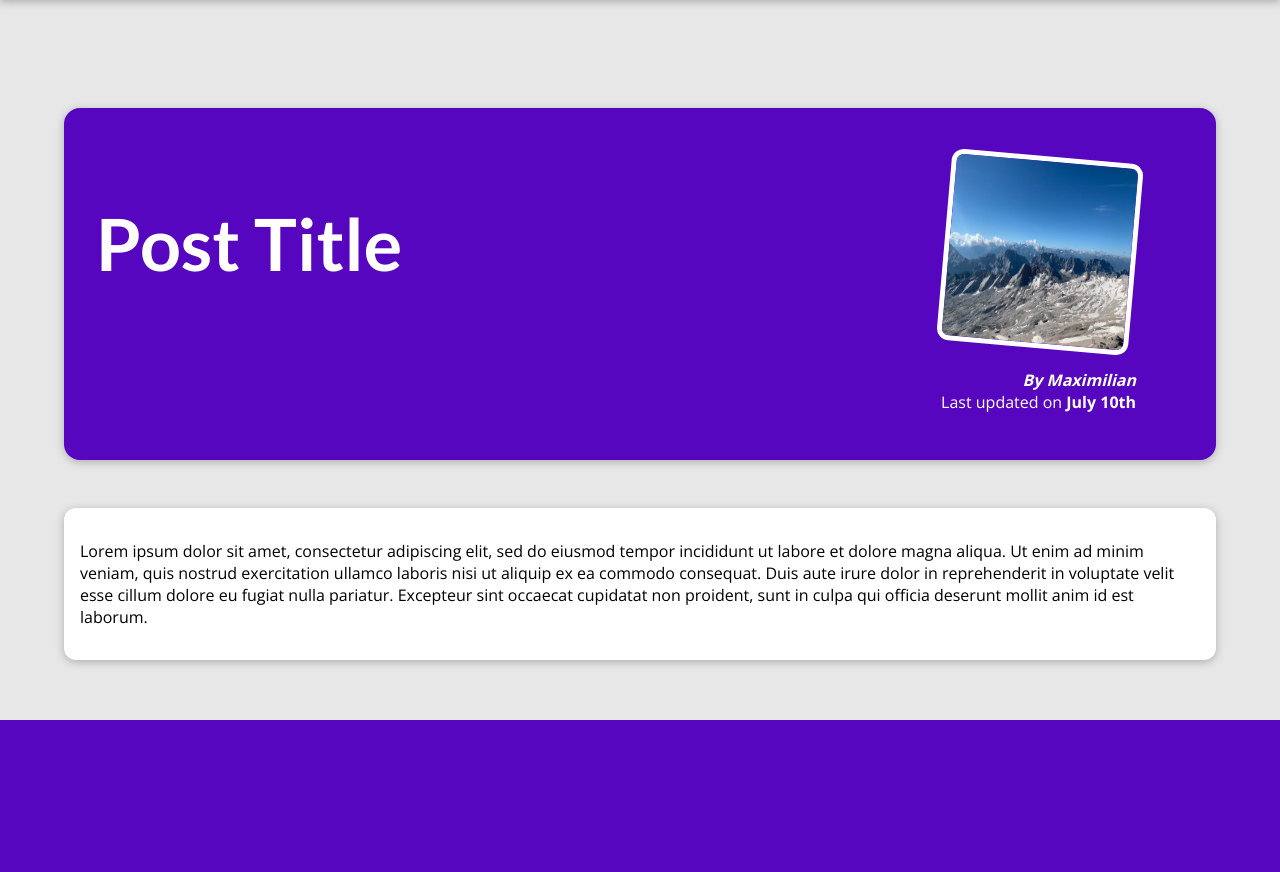
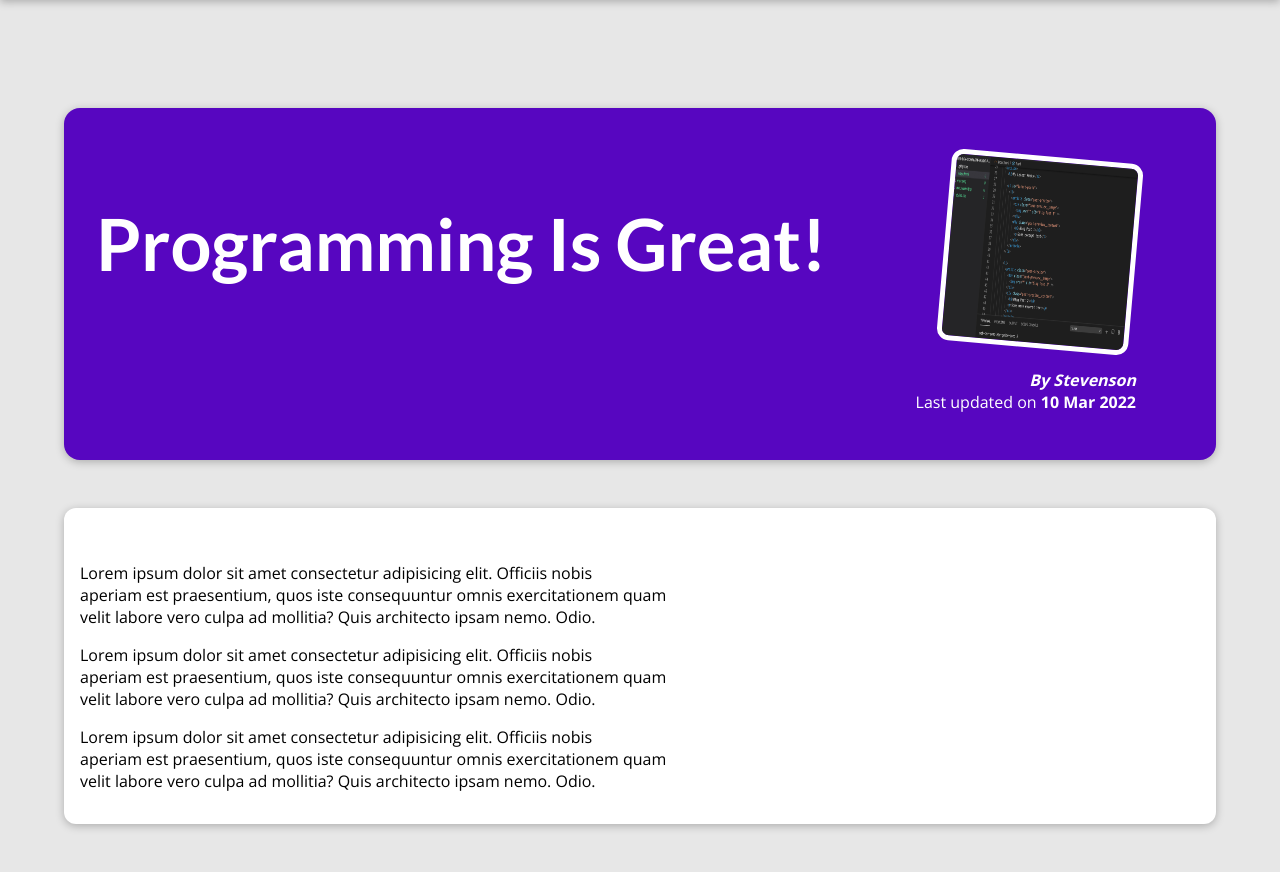
Before and after one commit to stevensonmichel/my_site, a Django app: page /posts/programming-is-fun in a window 1280 px wide. Shown: the part 80-952 px from the top of the page. Before the commit the page ends 800 px from the top, so only its background shows below. Run offline with Django 3.2, Linux system fonts and the light colour scheme.

Commit message:
Added more dynamic data in templates

```diff
--- a/blog/templates/blog/post_detail.html
+++ b/blog/templates/blog/post_detail.html
@@ -3,7 +3,7 @@
 
 
 {% block title %}
-    This Post Title
+    {{ post.title }}
 {% endblock%}
 
 {% block css_files %}
@@ -12,24 +12,17 @@
 
 {% block content %}
     <section id="summary">
-        <h2>Post Title</h2>
+        <h2>{{ post.title }}</h2>
         <article>
-            <img src="{% static "blog/images/mountains.jpg" %}" alt="Post Title" />
-            <address>By Maximilian</address>
+            <img src="{% static "blog/images/"|add:post.image %}" alt="{{post.title}}" />
+            <address>By {{ post.author }}</address>
             <div>
-                Last updated on <time>July 10th</time>
+                Last updated on <time>{{ post.date|date:"d M Y" }}</time>
             </div>
         </article>
     </section>
 
     <main>
-        <p>
-            Lorem ipsum dolor sit amet, consectetur adipiscing elit, sed do eiusmod tempor
-            incididunt ut labore et dolore magna aliqua. Ut enim ad minim veniam, quis nostrud
-            exercitation ullamco laboris nisi ut aliquip ex ea commodo consequat. Duis aute
-            irure dolor in reprehenderit in voluptate velit esse cillum dolore eu fugiat nulla
-            pariatur. Excepteur sint occaecat cupidatat non proident, sunt in culpa qui officia
-            deserunt mollit anim id est laborum.
-        </p>
+        {{ post.content|linebreaks }}
     </main
 {% endblock %}
--- a/blog/views.py
+++ b/blog/views.py
@@ -78,8 +78,12 @@ def starting_page(request):
 
 def posts(request):
 
-    return render(request, "blog/all_posts.html")
+    return render(request, "blog/all_posts.html", {
+        "all_posts": all_posts
+    })
 
 def post_detail(request, slug):
-
-    return render(request, "blog/post_detail.html")
+    identified_post = next(post for post in all_posts if post['slug'] == slug)
+    return render(request, "blog/post_detail.html", {
+        "post": identified_post
+    })
```
Also changed, not shown: blog/templates/blog/all_posts.html (+3 -9 lines).
